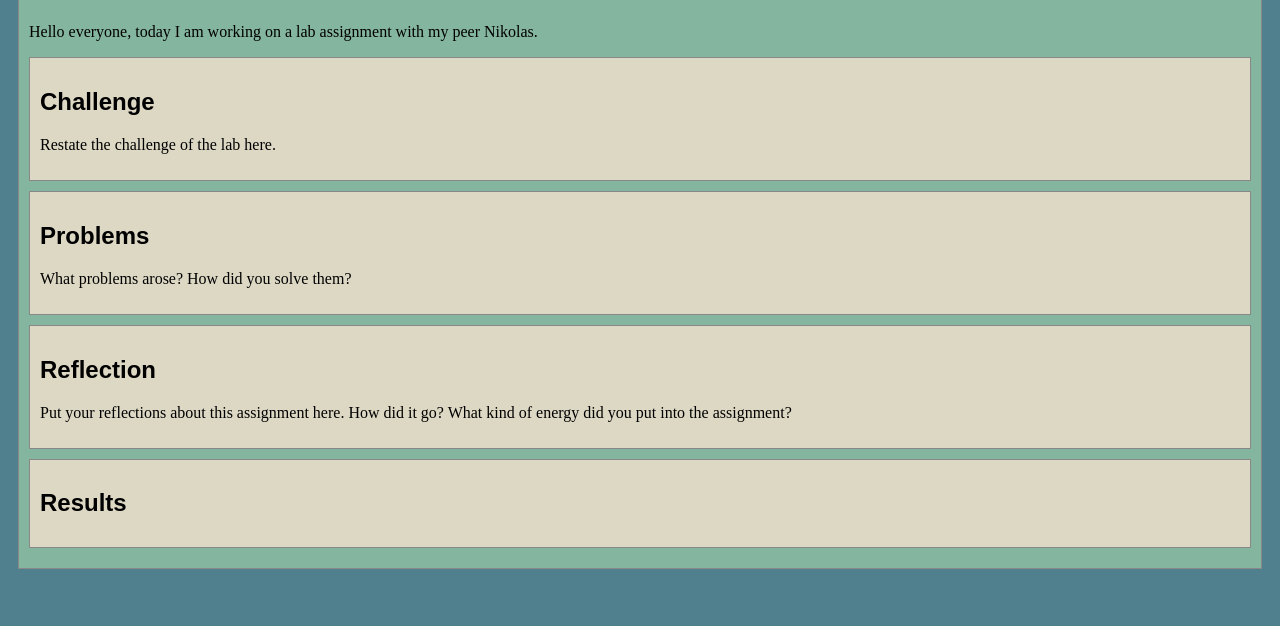
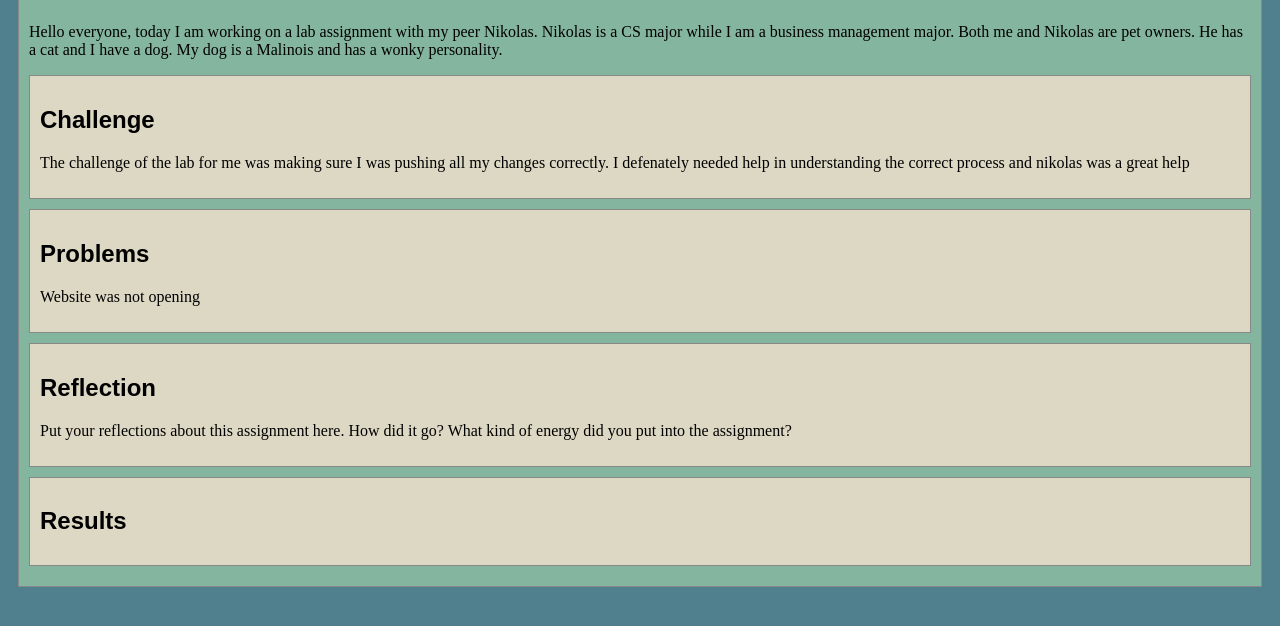
Before and after one commit to KaranDya/Art101, a plain HTML site: page lab2/index.html in a window 1280 px wide. Shown: the part 88-714 px from the top of the page. Drawn offline with nearby package versions, Linux system fonts and the light colour scheme.

Commit message:
Update index.html

```diff
--- a/lab2/index.html
+++ b/lab2/index.html
@@ -24,15 +24,15 @@
 	<main id="content">
 		<section>
 			<h1>Hello World</h1>
-			<p> Hello everyone, today I am working on a lab assignment with my peer Nikolas.  </p>
+			<p> Hello everyone, today I am working on a lab assignment with my peer Nikolas. Nikolas is a CS major while I am a business management major. Both me and Nikolas are pet owners. He has a cat and I have a dog. My dog is a Malinois and has a wonky personality.  </p>
 			<div class="minor-section">
 					<h2>Challenge</h2>
-					<p>Restate the challenge of the lab here.</p>
+					<p>The challenge of the lab for me was making sure I was pushing all my changes correctly. I defenately needed help in understanding the correct process and nikolas was a great help</p>
 			</div>
 
 			<div class="minor-section">
 					<h2>Problems</h2>
-					<p>What problems arose? How did you solve them? </p>
+					<p>Website was not opening</p>
 			</div>
 
 			<div class="minor-section">
```
